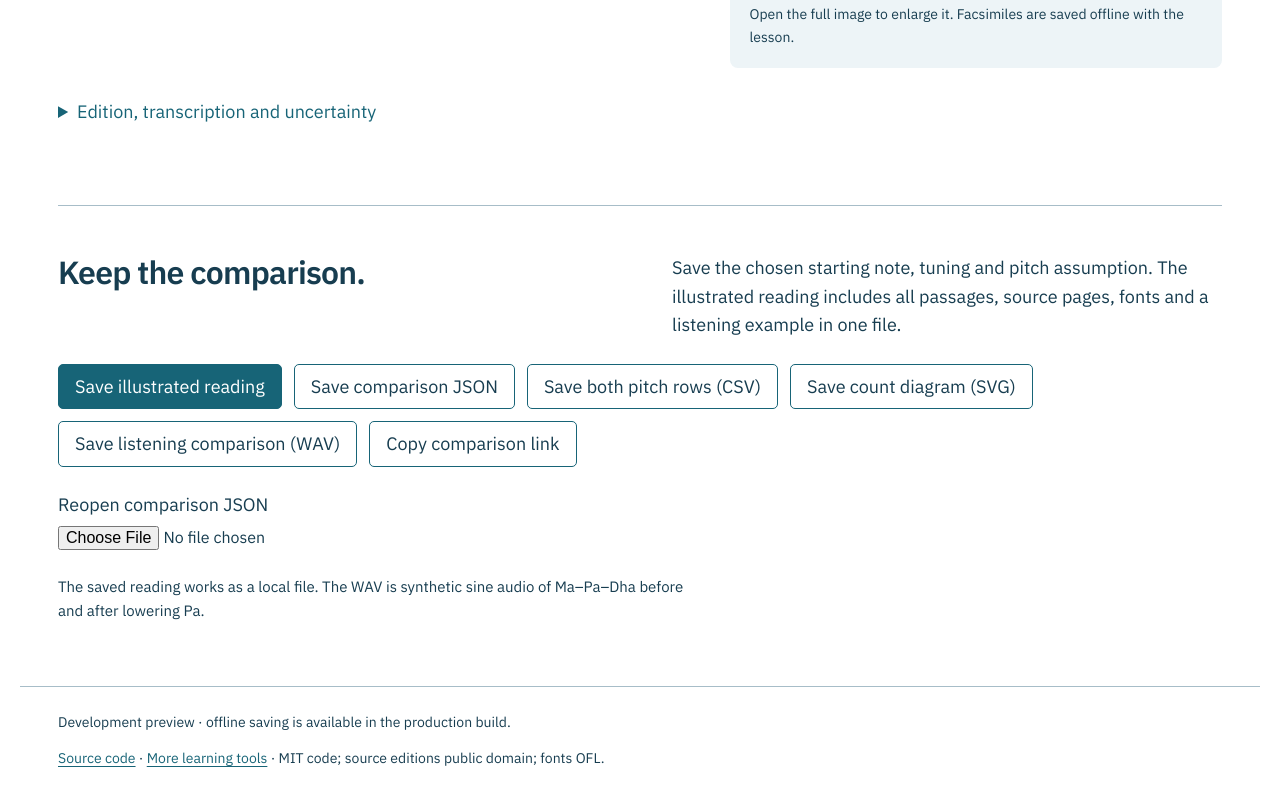
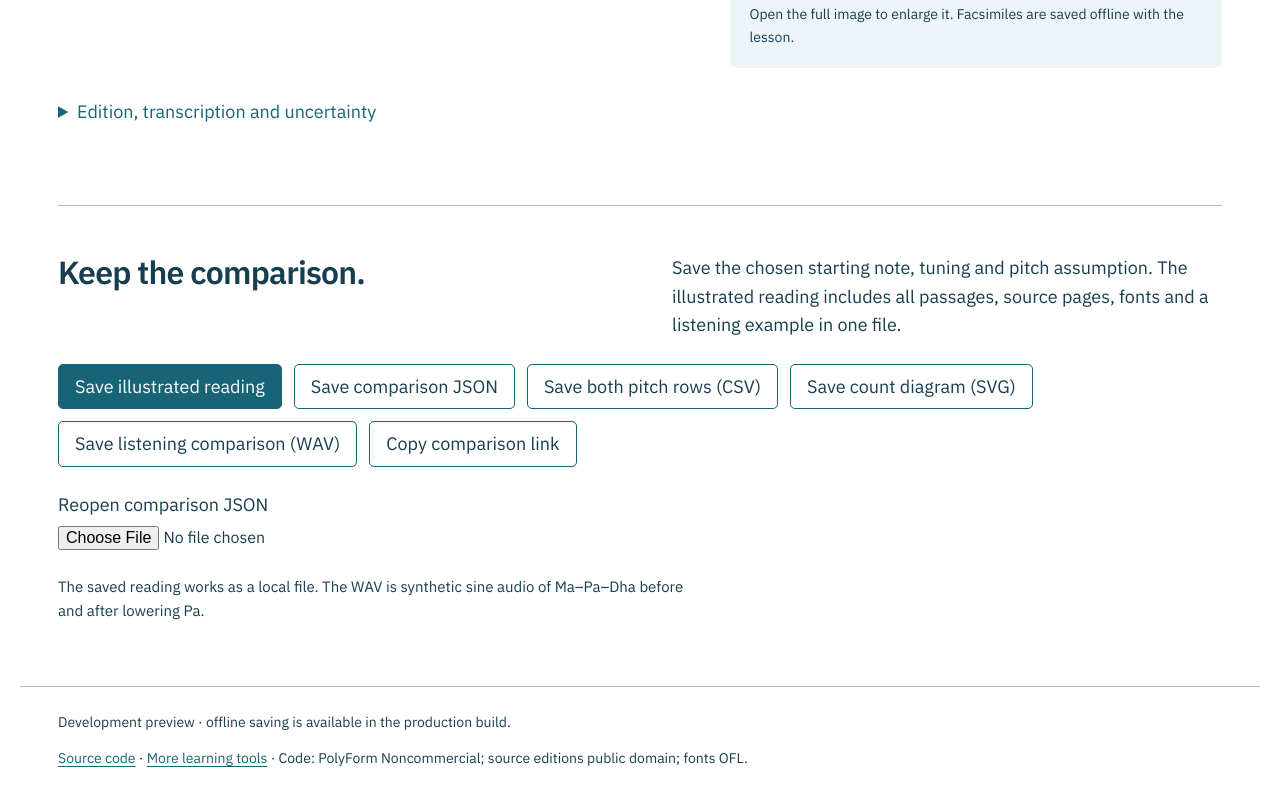
Before and after one commit to antonsoo/grama, a website built with Vite: page index.html in a window 1280 px wide. Shown: the part 3819-4625 px from the top of the page. Built offline with nearby package versions, Linux system fonts and the light colour scheme; files whose address does not match are found by name.

Commit message:
chore(license): PolyForm Noncommercial 1.0.0 for new versions
Code, diagrams and new English by Anthony Mercer move from MIT to the
PolyForm Noncommercial License 1.0.0: free for any noncommercial use,
commercial use by permission (anthony@praviel.com). Versions up to
87073c6 stay MIT. Footers and saved readings name the new license;
third-party, Creative Commons and font licenses are unchanged, and
pinned hashes of the edited license and notice files are updated.

```diff
--- a/index.html
+++ b/index.html
@@ -49,7 +49,7 @@
         <p id="file-status" role="status">The saved reading works as a local file. The WAV is synthetic sine audio of Ma–Pa–Dha before and after lowering Pa.</p>
       </section>
     </main>
-    <footer><p id="offline-status" role="status">Checking the offline edition…</p><p><a href="https://github.com/antonsoo/grama">Source code</a> · <a href="https://antonsoo.github.io/officina/">More learning tools</a> · MIT code; source editions public domain; fonts OFL.</p></footer>
+    <footer><p id="offline-status" role="status">Checking the offline edition…</p><p><a href="https://github.com/antonsoo/grama">Source code</a> · <a href="https://antonsoo.github.io/officina/">More learning tools</a> · Code: PolyForm Noncommercial; source editions public domain; fonts OFL.</p></footer>
     <noscript>This interactive bench needs JavaScript. The repository includes a complete script-free saved reading and full source scans.</noscript>
     <script type="module" src="/src/main.ts"></script>
   </body>
--- a/package.json
+++ b/package.json
@@ -5,7 +5,7 @@
   "description": "Change a starting note, lower one string, and read the Sanskrit behind the two gramas.",
   "type": "module",
   "author": "Anthony Mercer <anthony@praviel.com>",
-  "license": "MIT",
+  "license": "PolyForm-Noncommercial-1.0.0",
   "repository": {
     "type": "git",
     "url": "https://github.com/antonsoo/grama.git"
```
Also changed, not shown: src/files.ts (+1 -1 lines), README.md, 2 other files.
